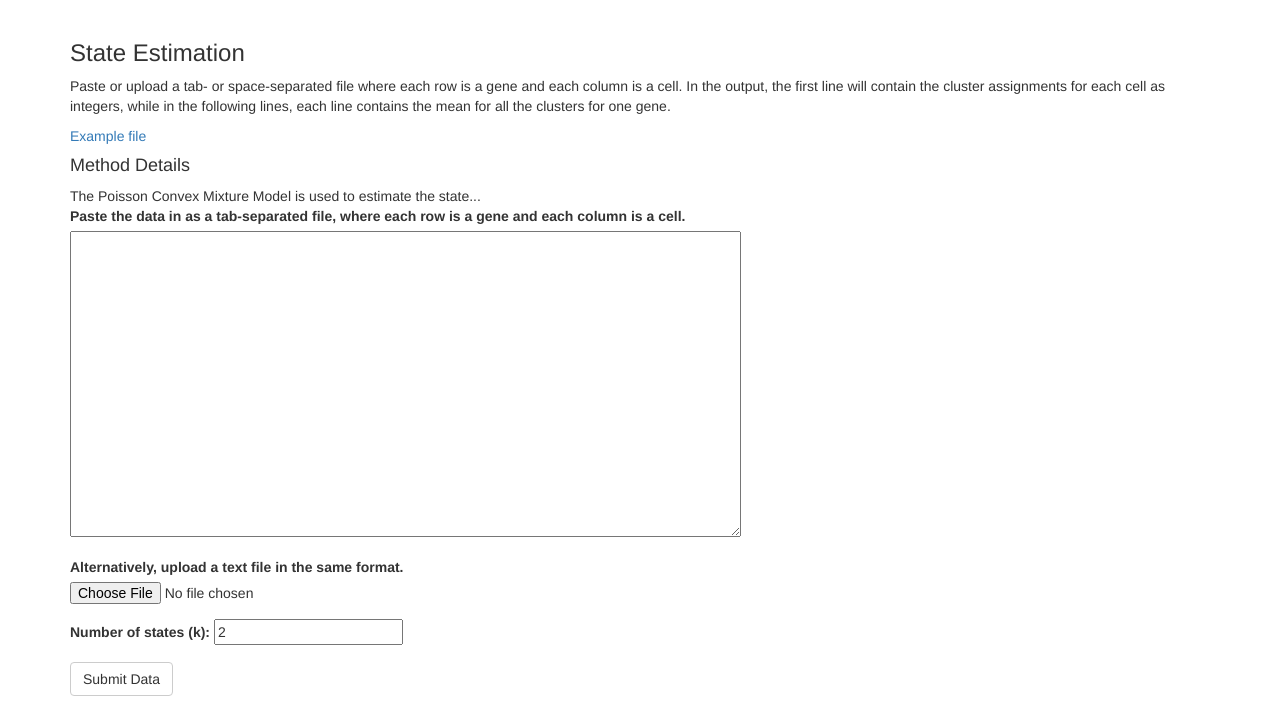
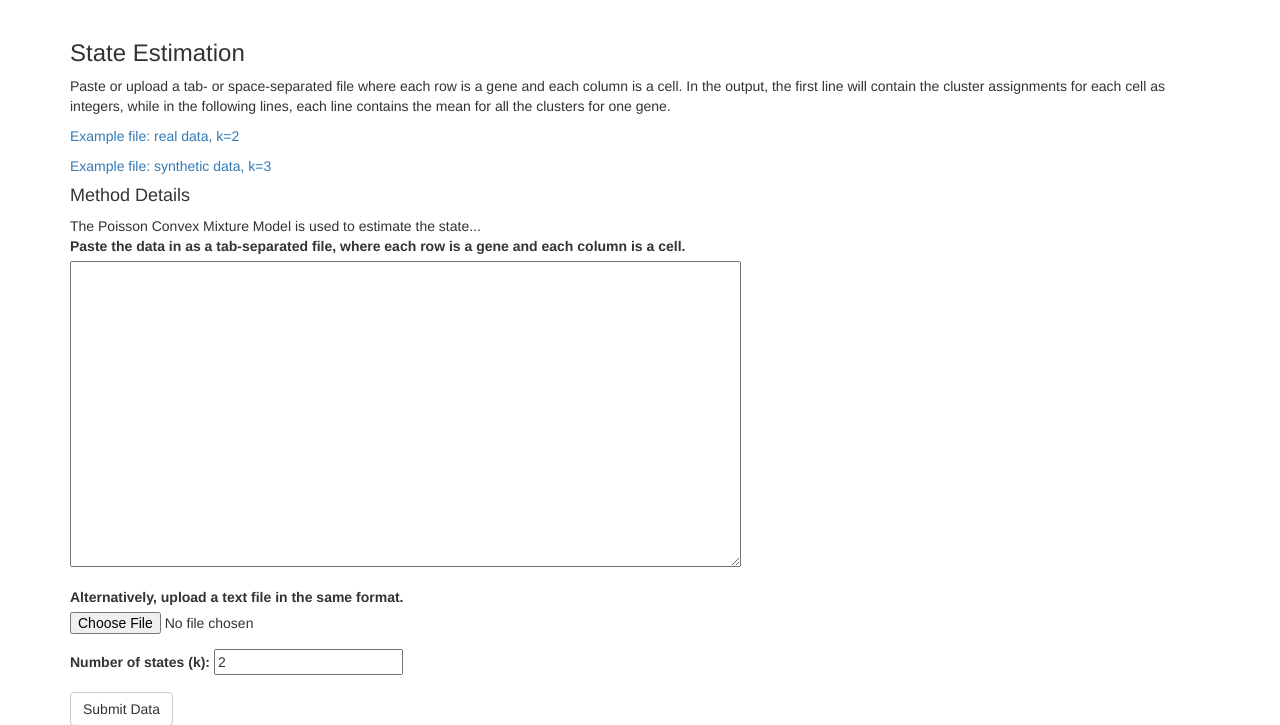
Before and after one commit to yjzhang/uncurl_app, a Flask app: page /state_estimation in a window 1280 px wide. Shown: the part 52-777 px from the top of the page. Run offline with Flask 2, Linux system fonts and the light colour scheme; some libraries are stand-ins or nearby versions.

Commit message:
changed file links

```diff
--- a/app/templates/state_estimation.html
+++ b/app/templates/state_estimation.html
@@ -8,7 +8,9 @@
         <p>
         Paste or upload a tab- or space-separated file where each row is a gene and each column is a cell. In the output, the first line will contain the cluster assignments for each cell as integers, while in the following lines, each line contains the mean for all the clusters for one gene.
         </p>
-        <p><a href={{ url_for('static', filename='scde_k2.txt') }}>Example file</a></p>
+        <p><a href={{ url_for('static', filename='scde_k2.txt') }}>Example file: real data, k=2</a></p>
+        <p><a href={{ url_for('static', filename='SynMouseESprog_1000.txt') }}>Example file: synthetic data, k=3</a></p>
+
     </div>
 
     <h4>Method Details</h4>
```
